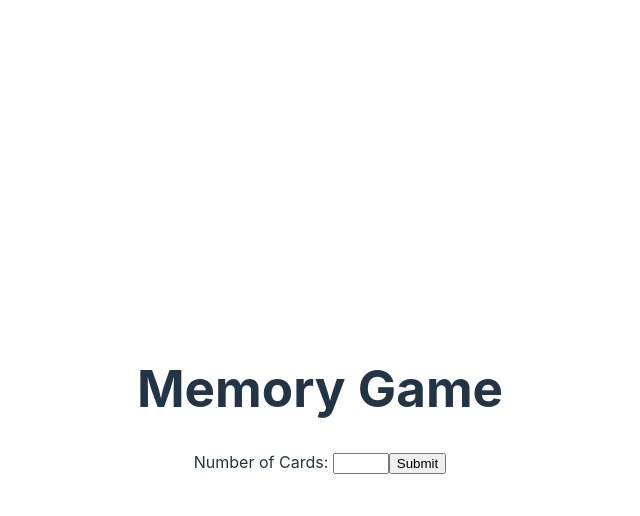
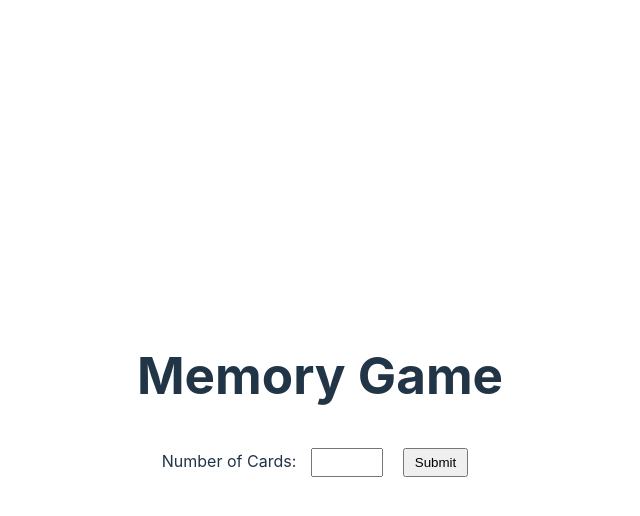
Before and after one commit to chimdice/memory-card, a React (Vite) app: page / in a window 1280 px wide. Both pictures are taken after a click on the button "Change Number of Cards!". Shown: the top 516 px of the page, without its empty margins (320-960 px from the left). Built offline with nearby package versions, Linux system fonts and the light colour scheme; no server answers.

Commit message:
style form

```diff
--- a/src/components/CardForm.jsx
+++ b/src/components/CardForm.jsx
@@ -1,7 +1,6 @@
 import { useState } from "react";
 
 export default function CardForm (props) {
-    const [currentValue, changeValue] = useState(0);
 
     const click = (event) => {
         event.preventDefault();
@@ -18,11 +17,16 @@ export default function CardForm (props) {
         button.classList.toggle('hide');
     }
 
+    const style = {
+        padding: '5px 10px 5px 10px',
+        margin: '10px'
+    }
+
     return (
         <form className="hide">
             <label htmlFor="cardNums">Number of Cards: </label>
-            <input type="number" id='cardNums' min={5} max={20} required/>
-            <input type="submit" onClick={click}/>
+            <input type="number" id='cardNums' min={5} max={20} style={style} required/>
+            <input type="submit" onClick={click} style={style}/>
         </form>
     )
 }
```
